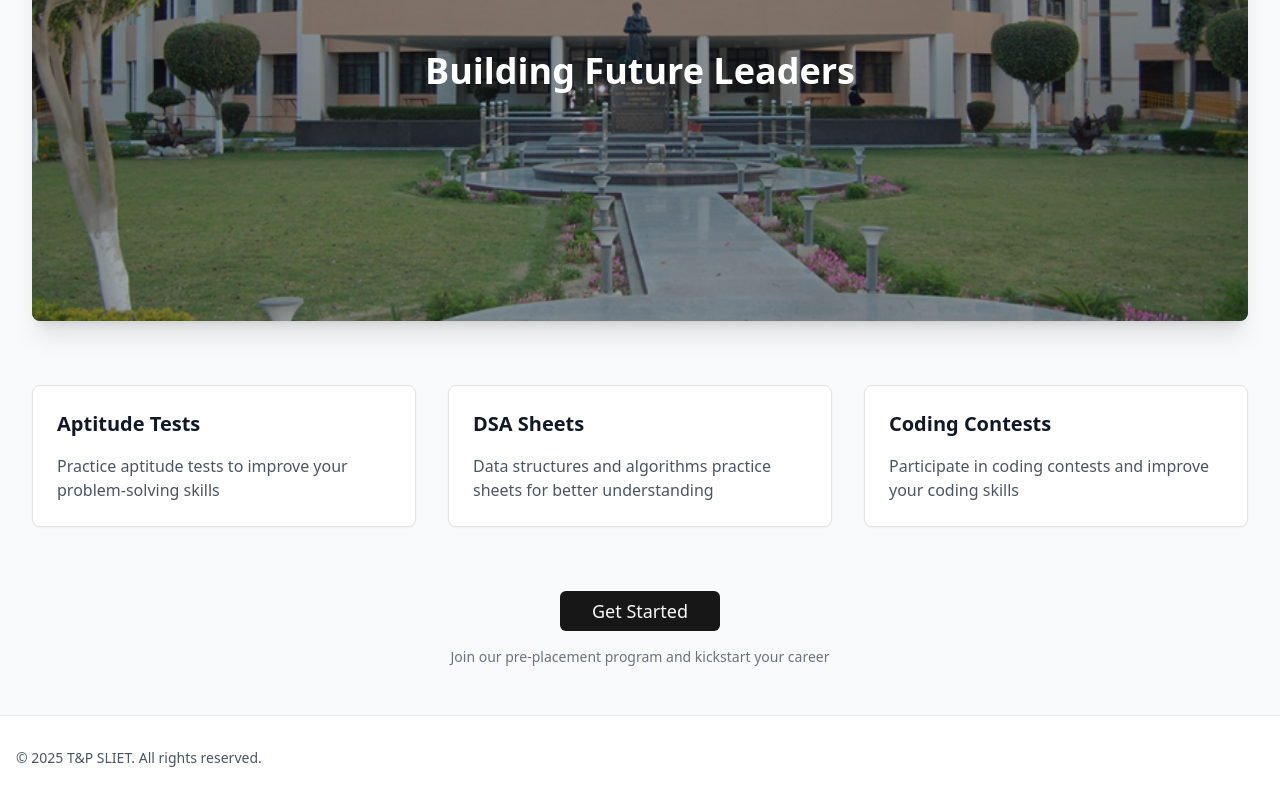
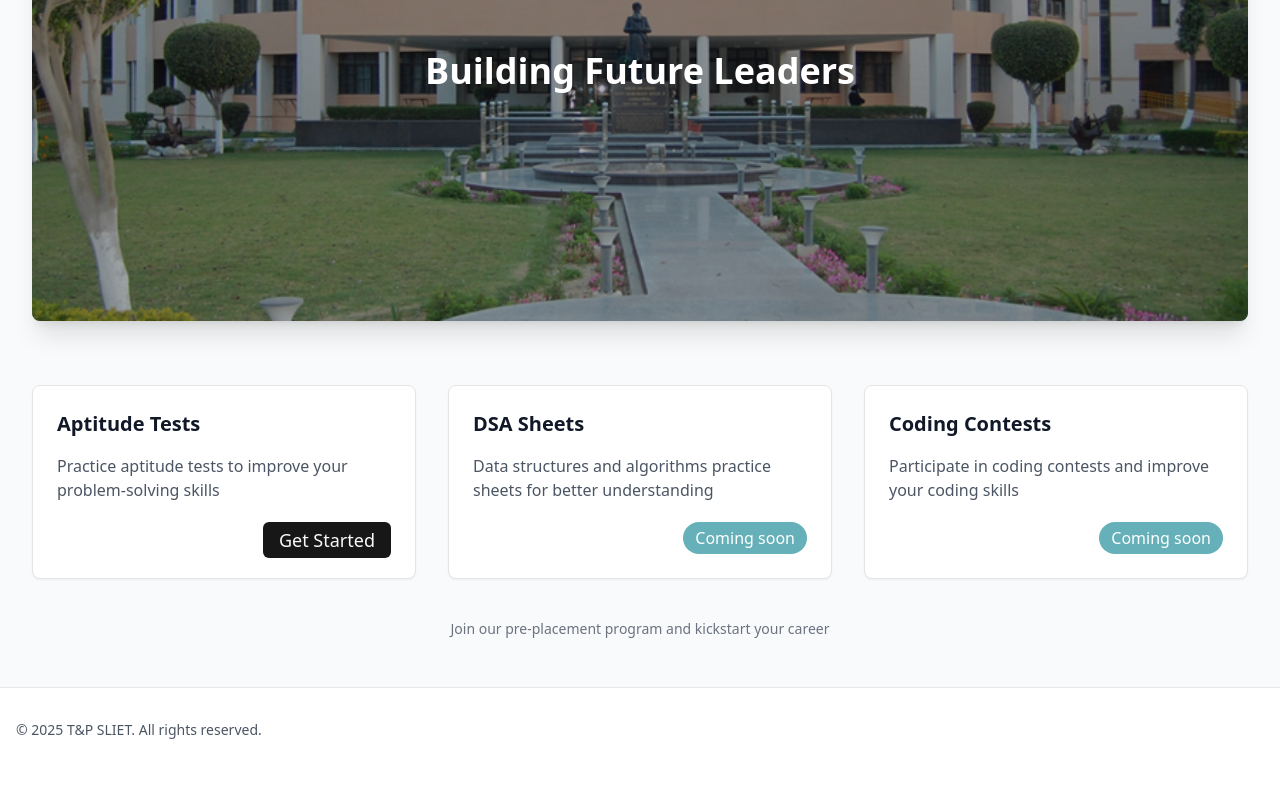
Before and after one commit to aphsavii/ppp-client, a React (Vite) app: page / in a window 1280 px wide. Shown: the part 460-1260 px from the top of the page. After the commit the page ends 1232 px from the top, so only its background shows below. Built offline with nearby package versions, Linux system fonts and the light colour scheme; sample sign-in values are in the browser's storage.

Commit message:
fix home design

```diff
--- a/src/pages/Home/index.tsx
+++ b/src/pages/Home/index.tsx
@@ -1,4 +1,3 @@
-
 import { Button } from "@/shadcn/ui/button";
 import { Card, CardContent } from "@/shadcn/ui/card";
 import { Link } from "react-router-dom";
@@ -13,7 +12,8 @@ function Home() {
             Welcome SLIET's Pre-Placement Portal
           </h1>
           <p className="mt-3 max-w-md mx-auto text-base text-gray-500 dark:text-gray-400 sm:text-lg md:mt-5 md:text-xl md:max-w-3xl">
-            Preparing students for successful careers through comprehensive placement training and opportunities.
+            Preparing students for successful careers through comprehensive
+            placement training and opportunities.
           </p>
         </div>
 
@@ -44,6 +44,9 @@ function Home() {
               <p className="text-gray-600 dark:text-gray-400">
                 Practice aptitude tests to improve your problem-solving skills
               </p>
+              <Link className="float-right" to={"/aptitudes"}>
+                <Button  size="sm" className="px-4 my-3 lg:my-5 py-3 text-lg">Get Started</Button>
+              </Link>
             </CardContent>
           </Card>
 
@@ -53,8 +56,12 @@ function Home() {
                 DSA Sheets
               </div>
               <p className="text-gray-600 dark:text-gray-400">
-                Data structures and algorithms practice sheets for better understanding
+                Data structures and algorithms practice sheets for better
+                understanding
               </p>
+              <span className="my-3 lg:my-5 px-3 py-1 bg-[#65b0b9] text-white font-medium rounded-2xl float-right">
+                Coming soon
+              </span>
             </CardContent>
           </Card>
 
@@ -66,17 +73,16 @@ function Home() {
               <p className="text-gray-600 dark:text-gray-400">
                 Participate in coding contests and improve your coding skills
               </p>
+
+              <span className="my-3 lg:my-5 px-3 py-1 bg-[#65b0b9] text-white font-medium rounded-2xl float-right">
+                Coming soon
+              </span>
             </CardContent>
           </Card>
         </div>
 
         {/* CTA Section */}
-        <div className="mt-16 text-center">
-          <Link to={'/aptitudes'}>
-          <Button  className="px-8 py-3 text-lg">
-            Get Started
-          </Button>
-          </Link>
+        <div className="mt-10 text-center">
           <p className="mt-4 text-sm text-gray-500 dark:text-gray-400">
             Join our pre-placement program and kickstart your career
           </p>
```
